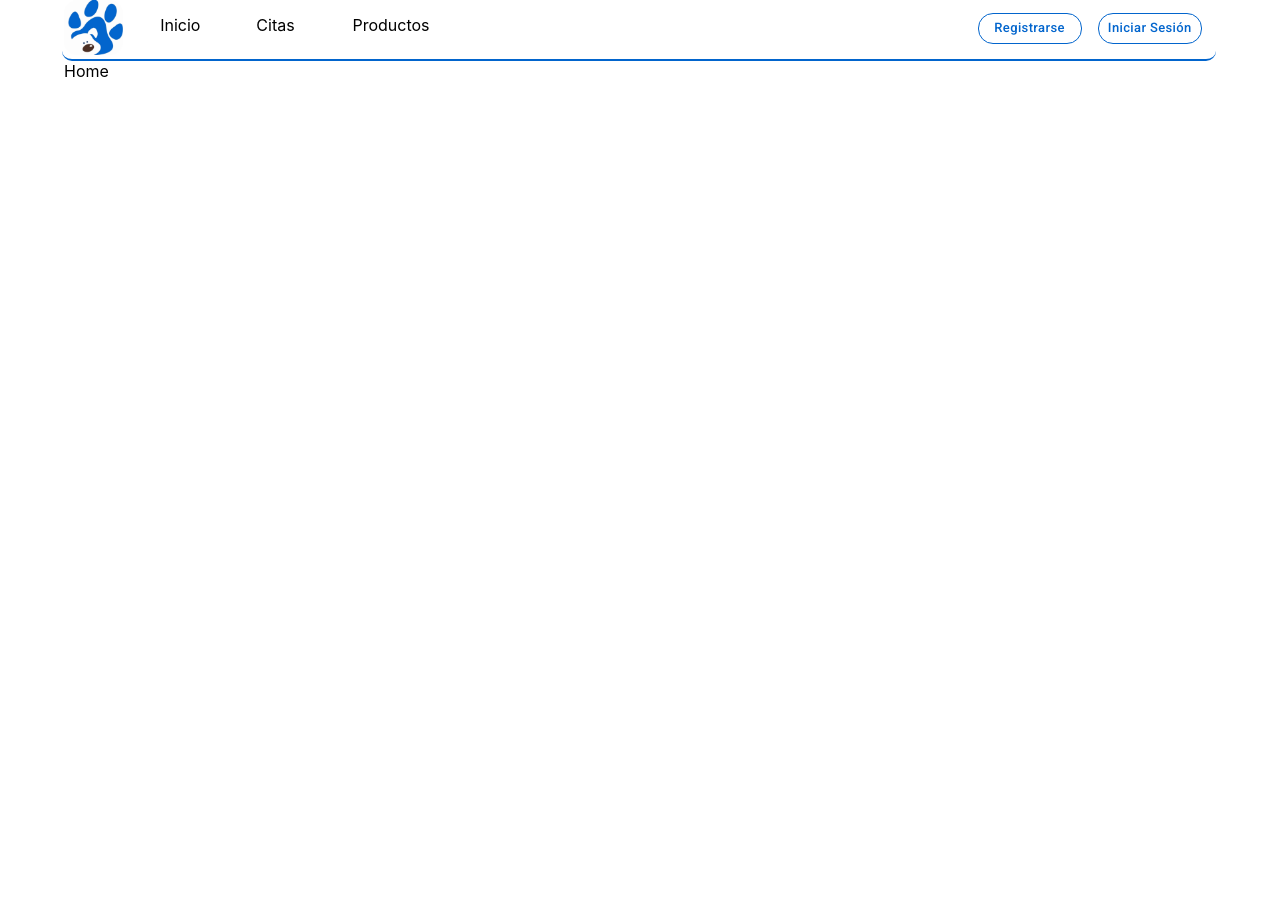
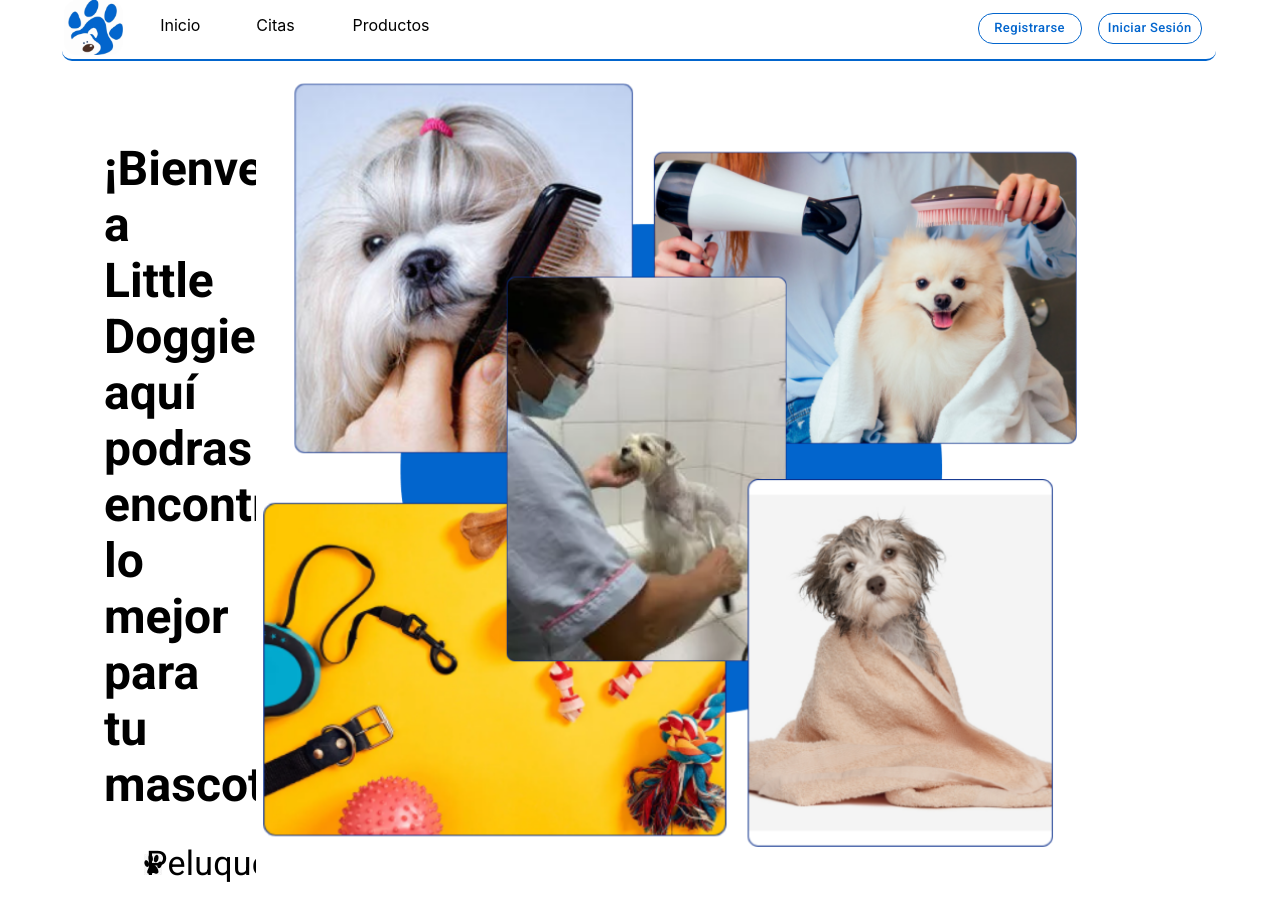
Before and after one commit to VicSan9/Little-Doggies-App, a React (Create React App) app in the folder frontend/: page / in a window 1280 px wide. Before the commit the page ends 800 px from the top, so only its background shows below. Built offline with nearby package versions, Linux system fonts and the light colour scheme.

Commit message:
Update Home

```diff
--- a/frontend/src/App.js
+++ b/frontend/src/App.js
@@ -1,8 +1,7 @@
-import {BrowserRouter, Routes, Route}  from 'react-router-dom'
+import { BrowserRouter, Routes, Route } from 'react-router-dom'
 import Home from './components/Home'
 import Login from './components/Login'
 import Navbar from './components/Navbar'
-import { Container } from "@mui/material"
 import Quotes from './components/Quotes'
 import Products from './components/Products'
 import CheckIn from './components/CheckIn'
@@ -10,16 +9,14 @@ import CheckIn from './components/CheckIn'
 export default function App() {
   return (
     <BrowserRouter>
-      <Navbar/>
-      <Container>
-        <Routes>
-          <Route path='/' element={<Home/>}/>
-          <Route path='/login' element={<Login/>}/>
-          <Route path='/productos' element={<Products/>}/>
-          <Route path='/citas' element={<Quotes/>}/>
-          <Route path='/registrarse' element={<CheckIn/>}/>
-        </Routes>
-      </Container>
+      <Navbar />
+      <Routes>
+        <Route path='/' element={<Home />} />
+        <Route path='/login' element={<Login />} />
+        <Route path='/productos' element={<Products />} />
+        <Route path='/citas' element={<Quotes />} />
+        <Route path='/registrarse' element={<CheckIn />} />
+      </Routes>
     </BrowserRouter>
   )
 }
--- a/frontend/src/components/Home.js
+++ b/frontend/src/components/Home.js
@@ -1,5 +1,43 @@
+import { Container, Grid, Typography } from "@mui/material";
+
 export default function Home() {
   return (
-    <div>Home</div>
+    <Container  maxWidth='xl'
+                fixed>
+        <Grid container
+              spacing='2'
+              direction='row'
+              justifyContent='flex-start'
+              alignItems="strech">
+            <Grid item xs='3' sm='2' lg='2' md='0' xl='5'>
+              <Typography variant="h3" gutterBottom mt='80px' ml='40px' mr='80px' fontWeight='bold'>
+                  ¡Bienvenidos a Little Doggies, aquí podras encontrar lo mejor para tu mascota!
+              </Typography>
+              <Typography variant="h4" gutterBottom mt='30px' ml='80px' mr='80px'>
+                  <Grid container
+                        spacing='2'
+                        direction='row'
+                        justifyContent='flex-start'
+                        alignItems="strech">
+                      <Grid item xs='0' sm='0' lg='0' md='0' xl='1'>
+                          <img src={process.env.PUBLIC_URL + "/Viñeta.png"}>
+                          </img>
+                      </Grid>
+                      <Grid item xs='0' sm='0' lg='0' md='0' xl='11'>
+                          <Typography variant="h4">
+                              Peluqueria
+                          </Typography>
+                      </Grid>
+                  </Grid>
+              </Typography>
+            </Grid>
+            <Grid item xs='3' sm='2' lg='8' md='1' xl='7'>
+                <img  src={process.env.PUBLIC_URL + "/Collage.png"}
+                      alt="collage"
+                      height='100%'>
+                </img>
+            </Grid>
+        </Grid>
+    </Container>
   )
 }
--- a/frontend/src/components/Navbar.js
+++ b/frontend/src/components/Navbar.js
@@ -3,7 +3,7 @@ import { Link } from "react-router-dom"
 
 export default function Navbar() {
     return (
-        <Container  maxWidth = 'lg'
+        <Container  maxWidth = 'xl'
                     fixed>
                 <Grid container
                       sx={{
@@ -79,7 +79,7 @@ export default function Navbar() {
                                 direction='row'
                                 justifyContent='flex-end'
                                 alignItems='center'>
-                            <Grid item xs='6' sm='6' lg='5' md='5' xl='5'>
+                            <Grid item xs='6' sm='6' lg='5' md='5' xl='4'>
                                 <Button variant="outlined"
                                         size='small'
                                         sx={{color:'#0265CD',
@@ -97,7 +97,7 @@ export default function Navbar() {
                                     </Link>
                                 </Button>
                             </Grid>
-                            <Grid item xs='6' sm='6' lg='5' md='5' xl='5'>
+                            <Grid item xs='6' sm='6' lg='5' md='5' xl='4'>
                                 <Button variant="outlined"
                                         size='small'
                                         sx={{color:'#0265CD',
```
Also changed, not shown: frontend/public/Collage.png (added), frontend/public/Viñeta.png (added).
